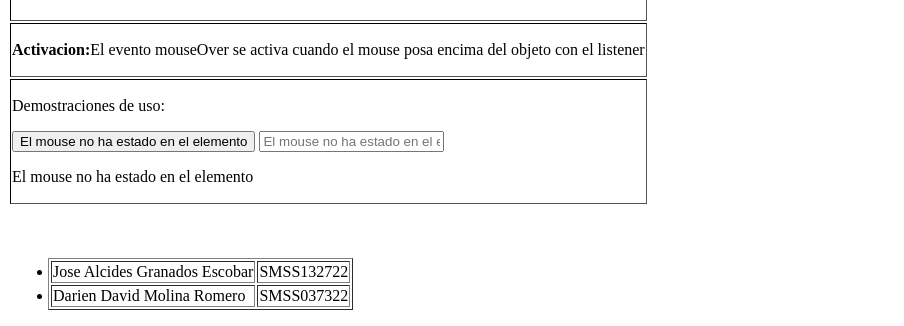
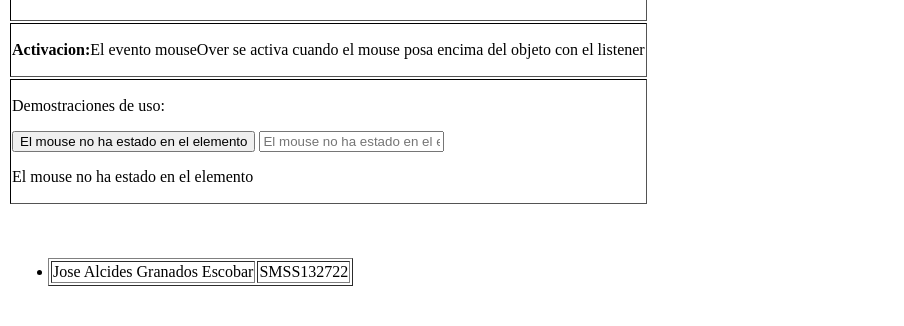
Before and after one commit to FateBarbatos/Tarea_Sem_4, a plain HTML site: page index.html in a window 1280 px wide. Shown: the part 587-913 px from the top of the page, without its empty margins (0-904 px from the left). After the commit the page ends 889 px from the top, so only its background shows below. Drawn offline with Linux system fonts and the light colour scheme.

Commit message:
third commit

```diff
--- a/index.html
+++ b/index.html
@@ -89,10 +89,7 @@
                     <td><li>Jose Alcides Granados Escobar</li></td>
                     <td>SMSS132722</td>
                 </tr>
-                <tr>
-                    <td><li>Darien David Molina Romero</li></td>
-                    <td>SMSS037322</td>
-                </tr>
+
             </table>
         </ul>
     </footer>
```
